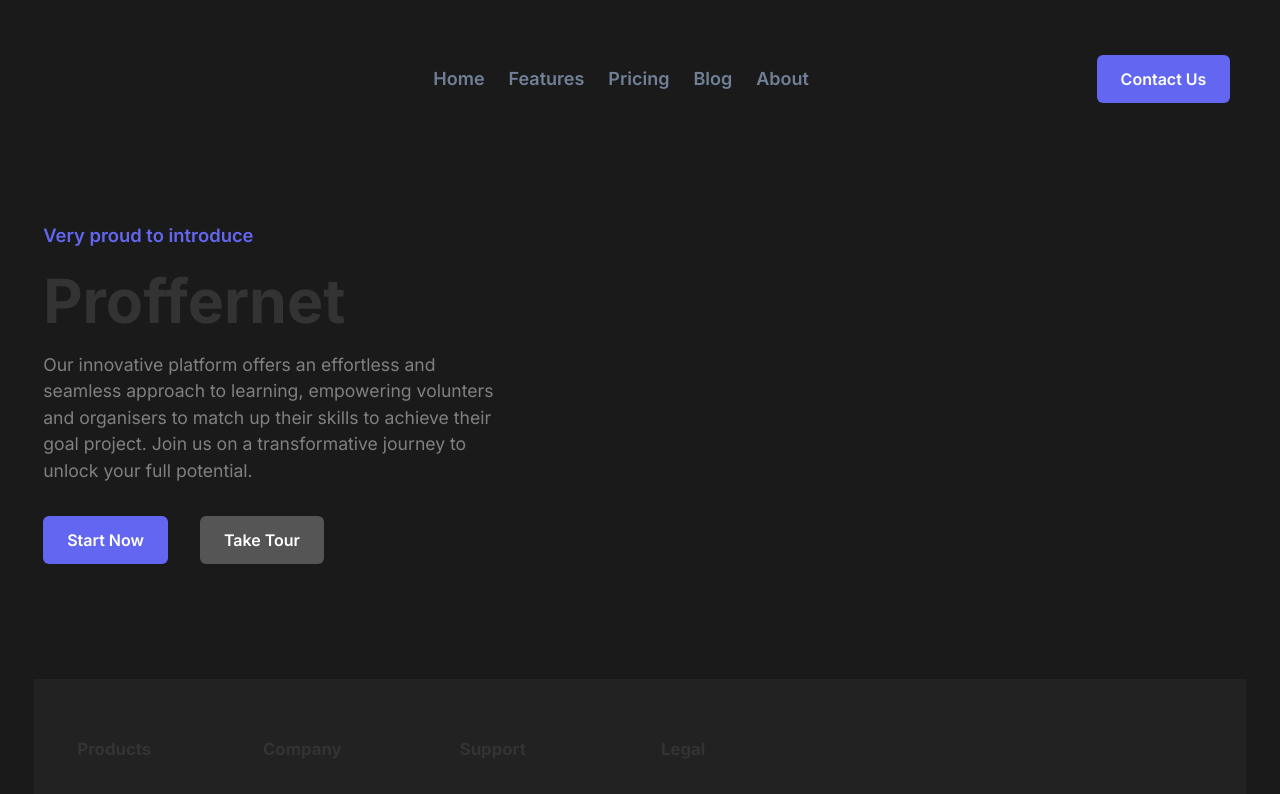
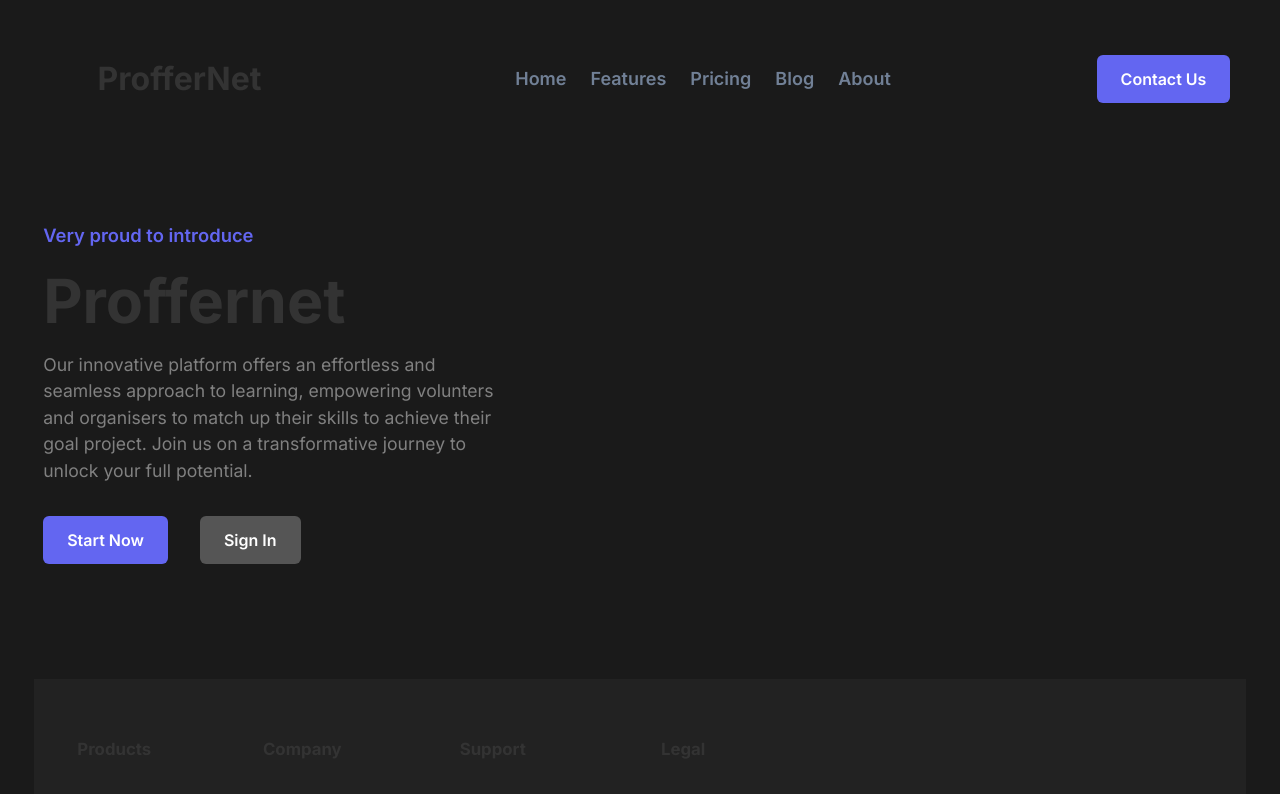
Before and after one commit to Alcyone47/Demo1, a React (Vite) app in the folder proffernet/: page / in a window 1280 px wide. Shown: the top 794 px of the page. Built offline with nearby package versions, Linux system fonts and the light colour scheme.

Commit message:
logo-designed

```diff
--- a/proffernet/src/components/HomeContent/Content.css
+++ b/proffernet/src/components/HomeContent/Content.css
@@ -3,9 +3,10 @@
     display: flex;
     flex-direction: column;
     gap: 2rem;
-    padding: 0.6rem;
+    padding: 3.8em;
     align-items: center;
     margin: 0 auto;
+
 }
 
 .content-left{
--- a/proffernet/src/components/HomeContent/Content.jsx
+++ b/proffernet/src/components/HomeContent/Content.jsx
@@ -13,7 +13,7 @@ const Content = () => {
             </p>
             <div class="button-group">
                 <a href="#start" class="start-button">Start Now</a>
-                <a href="#tour" class="tour-button">Take Tour</a>
+                <a href="#tour" class="tour-button">Sign In</a>
             </div>
         </div>
 
--- a/proffernet/src/components/Navbar/Navbar.css
+++ b/proffernet/src/components/Navbar/Navbar.css
@@ -31,7 +31,7 @@ body{
 } */
 
 .header-content{
-    max-width: 1280px;
+
     margin: 0 auto;
     display: flex;
     justify-content: space-between;
--- a/proffernet/src/components/Navbar/Navbar.jsx
+++ b/proffernet/src/components/Navbar/Navbar.jsx
@@ -10,8 +10,8 @@ const Navbar = () => {
         <header class="header-content">
 
             <a href="#logo" class="logo">
-                {/* <img src="./images/StudySyn.svg" alt="logoImage" class="logo-icon" />
-                <span class="logo-text">StudySync</span> */}
+                {/* <img src="./images/StudySyn.svg" alt="logoImage" class="logo-icon" /> */}
+                <span class="logo-text">ProfferNet</span>
             </a>
 
             <nav class="nav">
```
